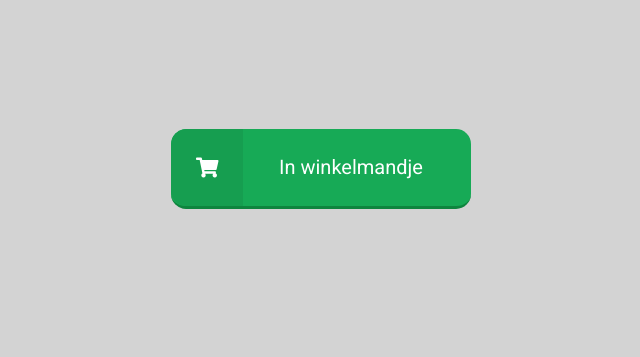
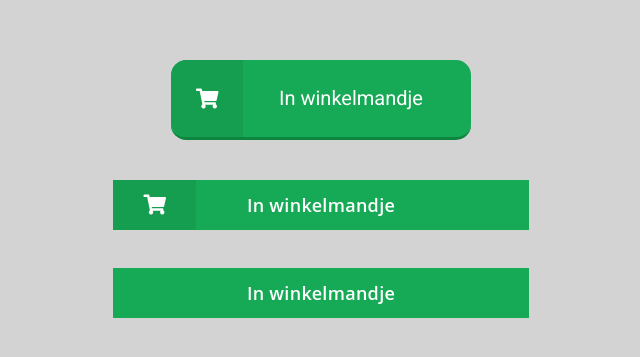
Before and after one commit to albiberon/jg-buttons, a plain HTML site: page index.html in a window 1280 px wide. Shown: the part 219-576 px from the top of the page, without its empty margins (327-967 px from the left). Drawn offline with Linux system fonts and the light colour scheme.

Commit message:
Update index.html

```diff
--- a/index.html
+++ b/index.html
@@ -1,31 +1,39 @@
 <!DOCTYPE html>
 <html lang="en">
+
 <head>
 	<meta charset="UTF-8">
 	<meta name="viewport" content="width=device-width, initial-scale=1.0">
-	<link rel="stylesheet" href="https://use.fontawesome.com/releases/v5.5.0/css/all.css" integrity="sha384-B4dIYHKNBt8Bc12p+WXckhzcICo0wtJAoU8YZTY5qE0Id1GSseTk6S+L3BlXeVIU" crossorigin="anonymous">
+	<link rel="stylesheet" href="https://use.fontawesome.com/releases/v5.5.0/css/all.css"
+		integrity="sha384-B4dIYHKNBt8Bc12p+WXckhzcICo0wtJAoU8YZTY5qE0Id1GSseTk6S+L3BlXeVIU" crossorigin="anonymous">
 	<title>Document</title>
 </head>
+
 <body>
 
 	<style>
 		@import url(https://fonts.googleapis.com/css?family=Roboto:400,100,900);
+
 		* {
 			box-sizing: inherit;
 			transition-property: all;
 			transition-duration: 0.6s;
 			transition-timing-function: ease;
 		}
- html, body {
+
+		html,
+		body {
 			box-sizing: border-box;
 			height: 100%;
 			width: 100%;
 		}
+
 		body {
 			background: lightgrey;
 			font-family: 'Roboto', sans-serif;
 			font-weight: 400;
 		}
+
 		.buttons {
 			display: flex;
 			flex-direction: column;
@@ -34,6 +42,7 @@
 			text-align: center;
 			width: 100%;
 		}
+
 		.container {
 			align-items: center;
 			display: flex;
@@ -42,38 +51,45 @@
 			padding: 1em;
 			text-align: center;
 		}
+
 		@media (min-width: 600px) {
 			.container {
 				flex-direction: row;
 				justify-content: space-between;
 			}
 		}
+
 		h1 {
 			color: #fff;
 			font-size: 1.25em;
 			font-weight: 900;
 			margin: 0 0 2em;
 		}
+
 		@media (min-width: 450px) {
 			h1 {
 				font-size: 1.75em;
 			}
 		}
+
 		@media (min-width: 760px) {
 			h1 {
 				font-size: 3.25em;
 			}
 		}
+
 		@media (min-width: 900px) {
 			h1 {
 				font-size: 5.25em;
 				margin: 0 0 1em;
 			}
 		}
+
 		p {
 			color: #fff;
 			font-size: 12px;
 		}
+
 		@media (min-width: 600px) {
 			p {
 				left: 50%;
@@ -82,6 +98,7 @@
 				top: 90%;
 			}
 		}
+
 		@media (max-height: 500px) {
 			p {
 				left: 0;
@@ -90,6 +107,7 @@
 				transform: translate(0, 0);
 			}
 		}
+
 		p a {
 			background: rgba(255, 255, 255, 0);
 			border-bottom: 1px solid;
@@ -98,10 +116,12 @@
 			padding: 0.25em;
 			text-decoration: none;
 		}
+
 		p a:hover {
 			background: rgba(255, 255, 255, 1);
 			color: #e1332d;
 		}
+
 		.btn {
 			color: #fff;
 			cursor: pointer;
@@ -115,18 +135,22 @@
 			/* text-transform: uppercase; */
 			width: 100%;
 		}
+
 		@media (min-width: 600px) {
 			.btn {
 				margin: 0 1em 2em;
 			}
 		}
+
 		.btn:hover {
 			text-decoration: none;
 		}
+
 		.btn-1 {
 			background: #e02c26;
 			font-weight: 100;
 		}
+
 		.btn-1 svg {
 			height: 45px;
 			left: 0;
@@ -134,6 +158,7 @@
 			top: 0;
 			width: 100%;
 		}
+
 		.btn-1 rect {
 			fill: none;
 			stroke: #fff;
@@ -141,24 +166,31 @@
 			stroke-dasharray: 422, 0;
 			transition: all 0.35s linear;
 		}
+
 		.btn-1:hover {
 			background: rgba(225, 51, 45, 0);
 			font-weight: 900;
 			letter-spacing: 1px;
 		}
+
 		.btn-1:hover rect {
 			stroke-width: 5;
 			stroke-dasharray: 15, 310;
 			stroke-dashoffset: 48;
 			transition: all 1.35s cubic-bezier(0.19, 1, 0.22, 1);
 		}
+
 		.btn-2 {
 			letter-spacing: 0;
 		}
- .btn-2:hover, .btn-2:active {
+
+		.btn-2:hover,
+		.btn-2:active {
 			letter-spacing: 5px;
 		}
- .btn-2:after, .btn-2:before {
+
+		.btn-2:after,
+		.btn-2:before {
 			backface-visibility: hidden;
 			border: 1px solid rgba(255, 255, 255, 0);
 			bottom: 0px;
@@ -169,17 +201,21 @@
 			transition: all 280ms ease-in-out;
 			width: 0;
 		}
- .btn-2:hover:after, .btn-2:hover:before {
+
+		.btn-2:hover:after,
+		.btn-2:hover:before {
 			backface-visibility: hidden;
 			border-color: #fff;
 			transition: width 350ms ease-in-out;
 			width: 70%;
 		}
+
 		.btn-2:hover:before {
 			bottom: auto;
 			top: 0;
 			width: 70%;
 		}
+
 		.btn-3 {
 			background: #e3403a;
 			border: 1px solid #da251f;
@@ -188,6 +224,7 @@
 			letter-spacing: 1px;
 			transition: all 150ms linear;
 		}
+
 		.btn-3:hover {
 			background: #e02c26;
 			border: 1px solid rgba(0, 0, 0, .05);
@@ -197,12 +234,13 @@
 			text-shadow: -1px -1px 0 #c2211c;
 			transition: all 250ms linear;
 		}
+
 		.btn-4 {
 			/* border: 1px solid; */
 			overflow: hidden;
 			position: relative;
-	 background:rgb(23 170 86);
-	 border-bottom: 3px solid  #0e853e;
+			background: rgb(23 170 86);
+			border-bottom: 3px solid #0e853e;
 			/* border-right: 3px solid #a43b64; */
 			max-width: 300px;
 			border-radius: 15px;
@@ -238,6 +276,7 @@
 			padding-left: 60px;
 
 		}
+
 		.btn-4:after {
 			background: #fff;
 			content: "";
@@ -251,10 +290,12 @@
 			width: 50px;
 			z-index: 10;
 		}
+
 		.btn-4:hover:after {
 			left: 120%;
 			transition: all 550ms cubic-bezier(0.19, 1, 0.22, 1);
 		}
+
 		.btn-5 {
 			border: 0 solid;
 			box-shadow: inset 0 0 20px rgba(255, 255, 255, 0);
@@ -264,6 +305,7 @@
 			text-shadow: none;
 			transition: all 1250ms cubic-bezier(0.19, 1, 0.22, 1);
 		}
+
 		.btn-5:hover {
 			border: 1px solid;
 			box-shadow: inset 0 0 20px rgba(255, 255, 255, .5), 0 0 20px rgba(255, 255, 255, .2);
@@ -272,9 +314,181 @@
 			text-shadow: 1px 1px 2px #427388;
 		}
 
+
+		/* JG button boilerplate */
+
+		button#product-addtocart-button, button#product-addtocart-button2 {
+			/* display: inline-block; */
+			margin-left: auto!important;
+			margin-right: auto!important;
+			align-items: flex-start;
+			appearance: none;
+			background-attachment: scroll;
+			background-clip: border-box;
+			background-color: rgb(83, 209, 39);
+			background-image: linear-gradient(rgb(83, 209, 39), rgb(67, 168, 31));
+			background-origin: padding-box;
+			background-position-x: 0%;
+			background-position-y: 0%;
+			background-size: auto;
+			border-bottom-color: rgb(67, 168, 31);
+			border-bottom-left-radius: 5px;
+			border-bottom-right-radius: 5px;
+			border-bottom-style: solid;
+			border-bottom-width: 1px;
+			border-image-outset: 0;
+			border-image-repeat: stretch;
+			border-image-slice: 100%;
+			border-image-source: none;
+			border-image-width: 1;
+			border-left-color: rgb(67, 168, 31);
+			border-left-style: solid;
+			border-left-width: 1px;
+			border-right-color: rgb(67, 168, 31);
+			border-right-style: solid;
+			border-right-width: 1px;
+			border-top-color: rgb(67, 168, 31);
+			border-top-left-radius: 5px;
+			border-top-right-radius: 5px;
+			border-top-style: solid;
+			border-top-width: 1px;
+			box-sizing: border-box;
+			color: rgb(255, 255, 255);
+			cursor: pointer;
+			display: inline-block;
+			filter: none;
+			font-family: "Open Sans", "Helvetica Neue", Helvetica, Arial, sans-serif;
+			font-size: 18px;
+			font-stretch: 100%;
+			font-style: normal;
+			font-variant-caps: normal;
+			font-variant-east-asian: normal;
+			font-variant-ligatures: normal;
+			font-variant-numeric: normal;
+			font-weight: 600;
+			height: 50px;
+			letter-spacing: 0.3px;
+			line-height: 22px;
+			margin-bottom: 0px;
+			margin-left: 0px;
+			margin-right: 5.1875px;
+			margin-top: 0px;
+			padding-bottom: 10px;
+			padding-left: 10px;
+			padding-right: 10px;
+			padding-top: 10px;
+			text-align: center;
+			text-indent: 0px;
+			text-rendering: auto;
+			text-shadow: none;
+			text-size-adjust: 100%;
+			text-transform: none;
+			vertical-align: top;
+			width: 415.188px;
+			word-spacing: 0px;
+			writing-mode: horizontal-tb;
+			-webkit-tap-highlight-color: rgba(0, 0, 0, 0);
+		}
+
+
+		/* JG Button new changes */
+
+		button#product-addtocart-button {
+			border-radius: 0px;
+			border: none;
+			background-image: none;
+			background-color: #17AA56;
+			position: relative;
+			/* padding-left:100px; */
+			box-sizing: inherit;
+			transition-property: all;
+			transition-duration: 0.6s;
+			transition-timing-function: ease;
+		}
+		button#product-addtocart-button::before {
+			font-size: 20px;
+			font-family: 'Font Awesome 5 Free';
+			content: '\f07a';
+			font-weight: 900;
+			background: #169e50;
+			padding-left: 30px;
+			padding-right: 30px;
+			padding-top: 14px;
+			padding-bottom: 14px;
+			/* padding: 13px 22px; */
+			position: absolute;
+			left: 0;
+			top: 0;
+			/* width: 50px; */
+			/* border-right: 1px solid #0e853e; */
+			color: white;
+			box-sizing: inherit;
+			transition-property: all;
+			transition-duration: 0.6s;
+			transition-timing-function: ease;
+		}
+
+		button#product-addtocart-button:hover {
+			background-color: #00d66c;
+		}
+
+		button#product-addtocart-button:hover::before {
+			background: #06c457;
+		}
+
+		button#product-addtocart-button2 {
+			border-radius: 0px;
+			border: none;
+			background-image: none;
+			background-color: #17AA56;
+			position: relative;
+			/* padding-left:100px; */
+			box-sizing: inherit;
+			transition-property: all;
+			transition-duration: 0.3s;
+			transition-timing-function: ease;
+			/* border-bottom: 3px solid #008539; */
+		}
+
+		button#product-addtocart-button2::after {
+			opacity: 0;
+			font-size: 20px;
+			font-family: 'Font Awesome 5 Free';
+			content: '\f07a';
+			font-weight: 900;
+			/* background: #169e50; */
+			padding-left: 30px;
+			padding-right: 30px;
+			padding-top: 13px;
+			padding-bottom: 12px;
+			position: absolute;
+			right: 90px;
+			top: 0;
+			color: white;
+			box-sizing: inherit;
+			transition-property: all;
+			transition-duration: 0.5s;
+			transition-timing-function: ease;
+		}
+
+		button#product-addtocart-button2:hover {
+			background-color: #00d66c;
+			/* border-bottom: none; */
+			padding-right: 25px;
+		}
+
+		button#product-addtocart-button2:hover::after {
+			opacity: 1;
+			right: 75px;
+		}
+
+
+
+
+
 	</style>
 
-    <section class="buttons" style="text-align: center;">
+	<section class="buttons" style="text-align: center; margin-left: auto; margin-right: auto;">
 
 
 		<!-- <a href="https://twitter.com/Dave_Conner" class="btn btn-1">
@@ -292,12 +506,18 @@
 		<!-- <a href="https://twitter.com/Dave_Conner" class="btn btn-3">Hover</a>  -->
 		<!--End of Button 3 -->
 
-        <a style="margin-left: auto; margin-right: auto;" href="https://www.junglegym.com" class="btn btn-4"><span>In winkelmandje</span></a>
+		<a style="margin-left: auto; margin-right: auto;" href="https://www.junglegym.com" class="btn btn-4"><span>In
+				winkelmandje</span></a>
 		<!--End of Button 4 -->
 
 		<!-- <a href="https://twitter.com/Dave_Conner" class="btn btn-5">Hover</a>  -->
 		<!--End of Button 5 -->
 
+		<button type="submit" title="In winkelmandje" class="action primary tocart" id="product-addtocart-button">In
+			winkelmandje</button>
+<br><br>
+			<button type="submit" title="In winkelmandje" class="action primary tocart button2" id="product-addtocart-button2">In
+				winkelmandje</button>
 
 	</section>
 
@@ -305,4 +525,5 @@
 
 
 </body>
+
 </html>
```
Lines whose indentation alone changed are shown as unchanged.
